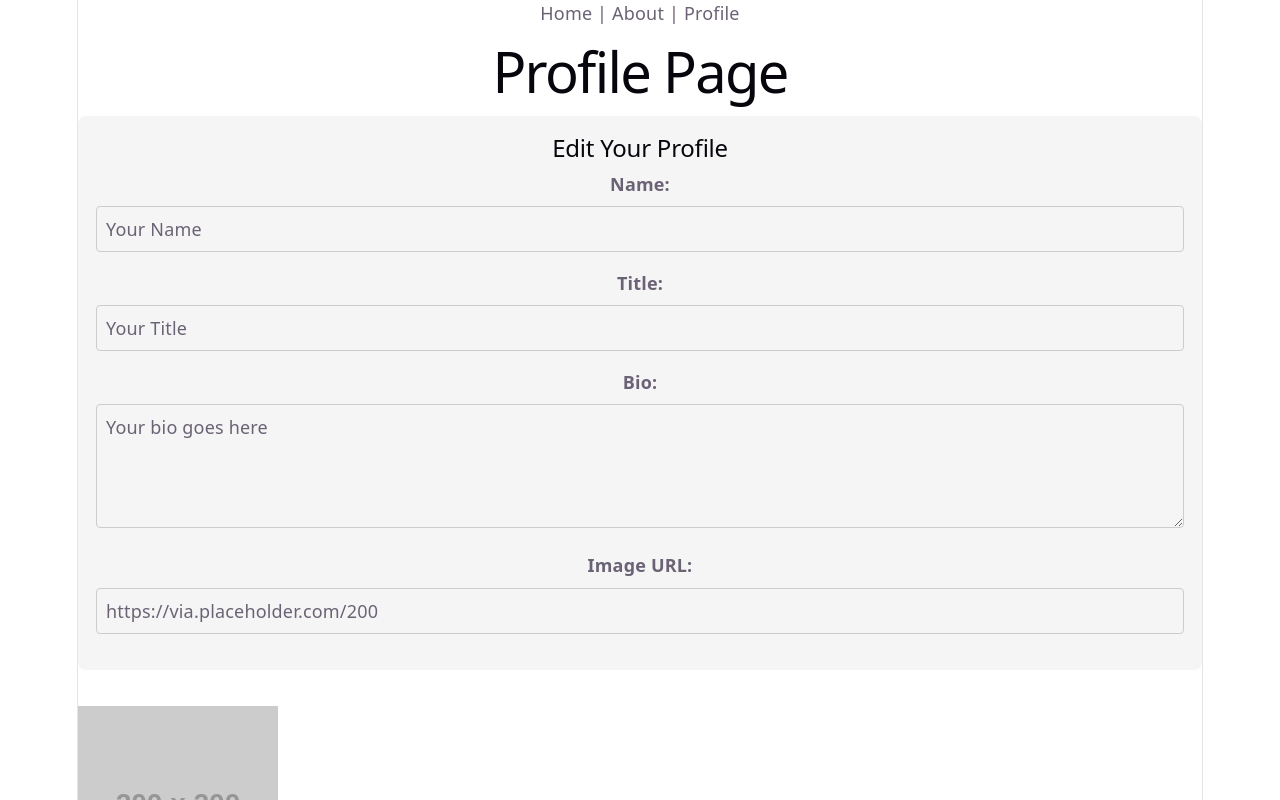
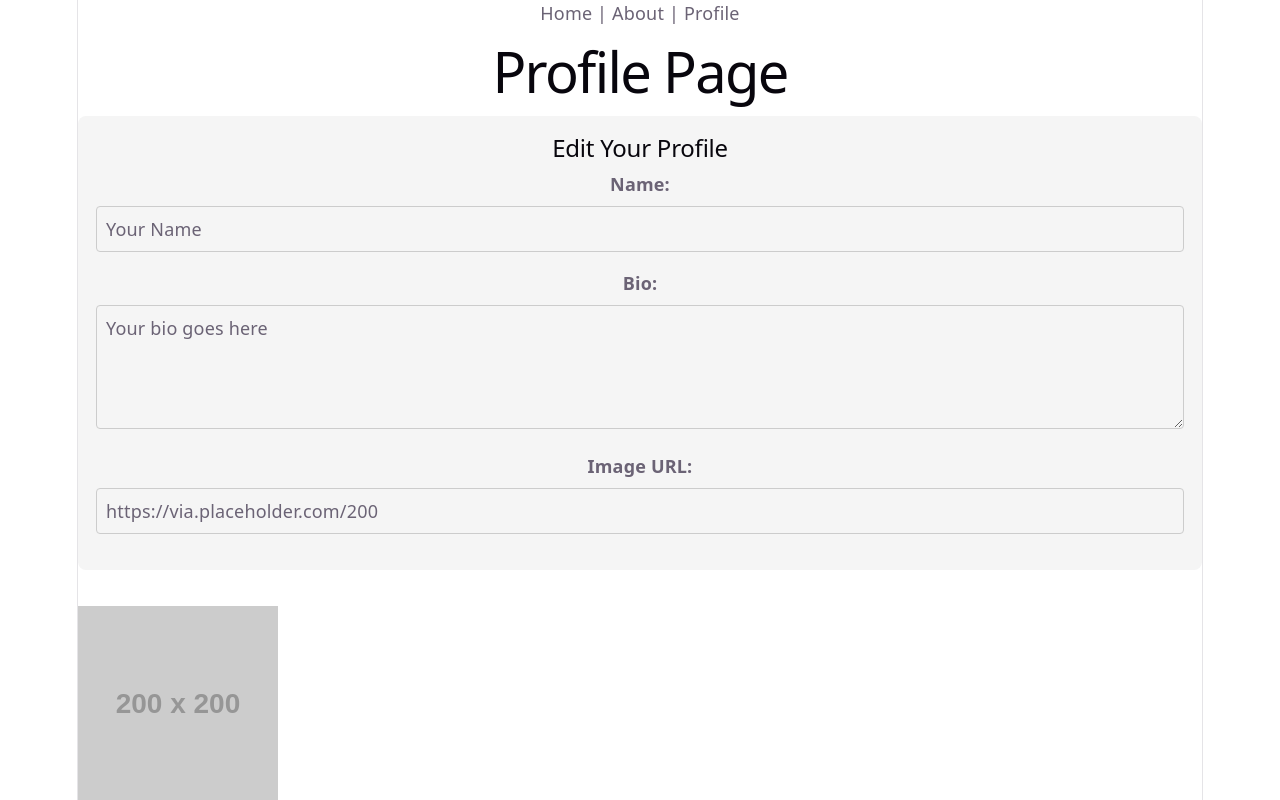
Before and after one commit to EricL-G/React-Parent, a React (Vite) app in the folder my-final-app/: page /profile in a window 1280 px wide. Shown: the top 800 px of the page. Built offline with nearby package versions, Linux system fonts and the light colour scheme.

Commit message:
fix stuff

```diff
--- a/my-final-app/src/Pages/Profile.jsx
+++ b/my-final-app/src/Pages/Profile.jsx
@@ -24,20 +24,6 @@ function Profile() {
             value={name}
             onChange={(e) => setName(e.target.value)}
             placeholder="Enter your name"
-            style={{ width: '100%', padding: '0.5rem', borderRadius: '4px', border: '1px solid #ccc' }}
-          />
-        </div>
-
-        <div style={{ marginBottom: '1rem' }}>
-          <label htmlFor="title" style={{ display: 'block', marginBottom: '0.5rem', fontWeight: 'bold' }}>
-            Title:
-          </label>
-          <input
-            id="title"
-            type="text"
-            value={title}
-            onChange={(e) => setTitle(e.target.value)}
-            placeholder="Enter your title"
             style={{ width: '100%', padding: '0.5rem', borderRadius: '4px', border: '1px solid #ccc' }}
           />
         </div>
```
